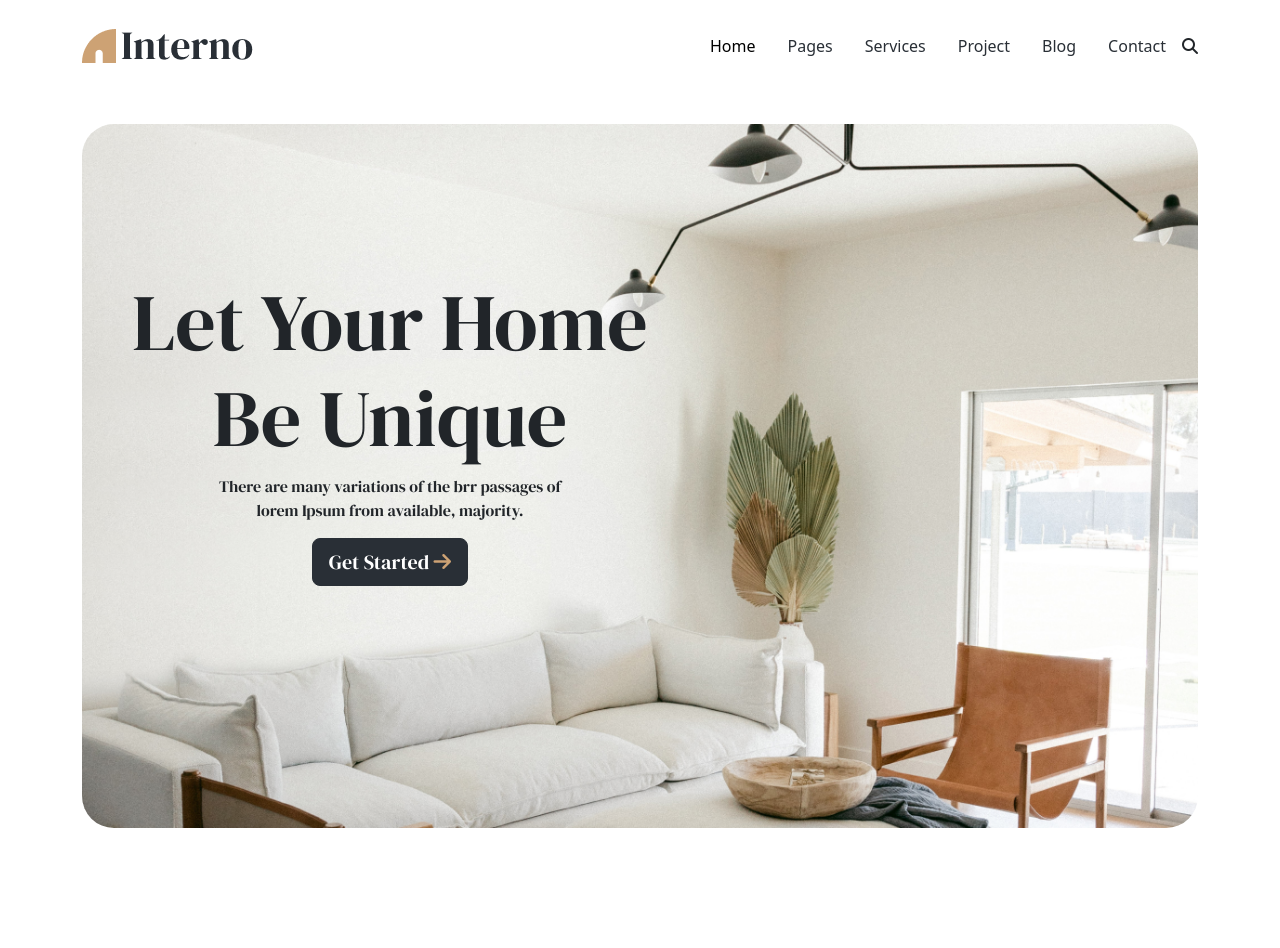
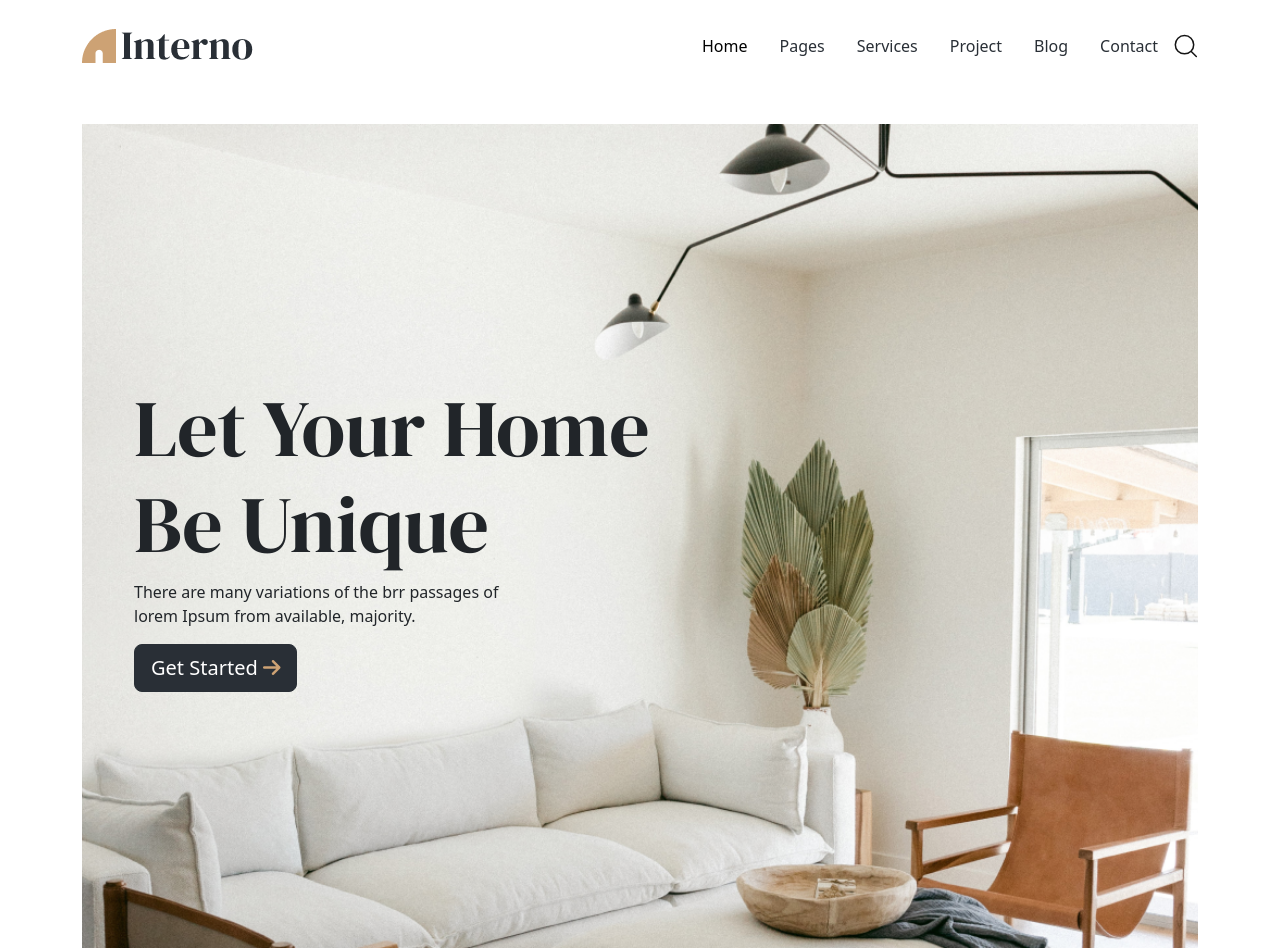
Before and after one commit to abdullah-al-mohammad/interior, a website: page index.html in a window 1280 px wide. Shown: the top 948 px of the page. Drawn offline with nearby package versions, Linux system fonts and the light colour scheme.

Commit message:
home text position

```diff
--- a/index.html
+++ b/index.html
@@ -50,7 +50,7 @@
                 </ul>
                 <form class="d-flex align-items-center" role="search">
                   <!-- <input class="form-control me-2" type="search" placeholder="Search" aria-label="Search"> -->
-                  <i class="fa-solid fa-magnifying-glass"></i>
+                  <img src="./images/Search.svg" alt="">
                 </form>
               </div>
             </div>
@@ -59,14 +59,15 @@
     <main>
       <!-- home section -->
 
-      <section id="home" class="container">
-        <div id="home-img" class="text-center position-relative">
-          <img class="rounded-5 img-fluid" src="./images/banner.png" alt="">
-          <div class="position-absolute home-unique">
-            <h1 class="display-1 text-capitalize">let your home <br> be unique</h1>
-            <p>There are many variations of the brr passages of <br>
-              lorem Ipsum from available, majority.</p>
+      <section id="home">
+        <div class="container">
+          <div class="home-img">
+            <div class="home-unique py-5">
+              <h1 class="display-1 text-capitalize">let your home <br> be unique</h1>
+              <p>There are many variations of the brr passages of <br>
+                lorem Ipsum from available, majority.</p>
               <button type="button" class="btn btn-primary btn-lg">Get Started <span><i class="fa-solid fa-arrow-right" style="color: #CDA274;"></i></span></button>
+            </div>
           </div>
         </div>
       </section>
--- /dev/null
+++ b/sass/_home.scss
@@ -0,0 +1,9 @@
+#home{
+   .home-img{
+    background-image: url(../images/banner.png);
+    background-position: center;
+    background-size: cover;
+    background-repeat: no-repeat;
+    padding: 208px 0 208px 52px;
+   }
+}
--- a/sass/custom.scss
+++ b/sass/custom.scss
@@ -33,3 +33,4 @@
 
 // 8. Add additional custom code here
 @import "section";
+@import "home";
```
Also changed, not shown: css/custom.css, images/Search.svg (added), 1 other file.
